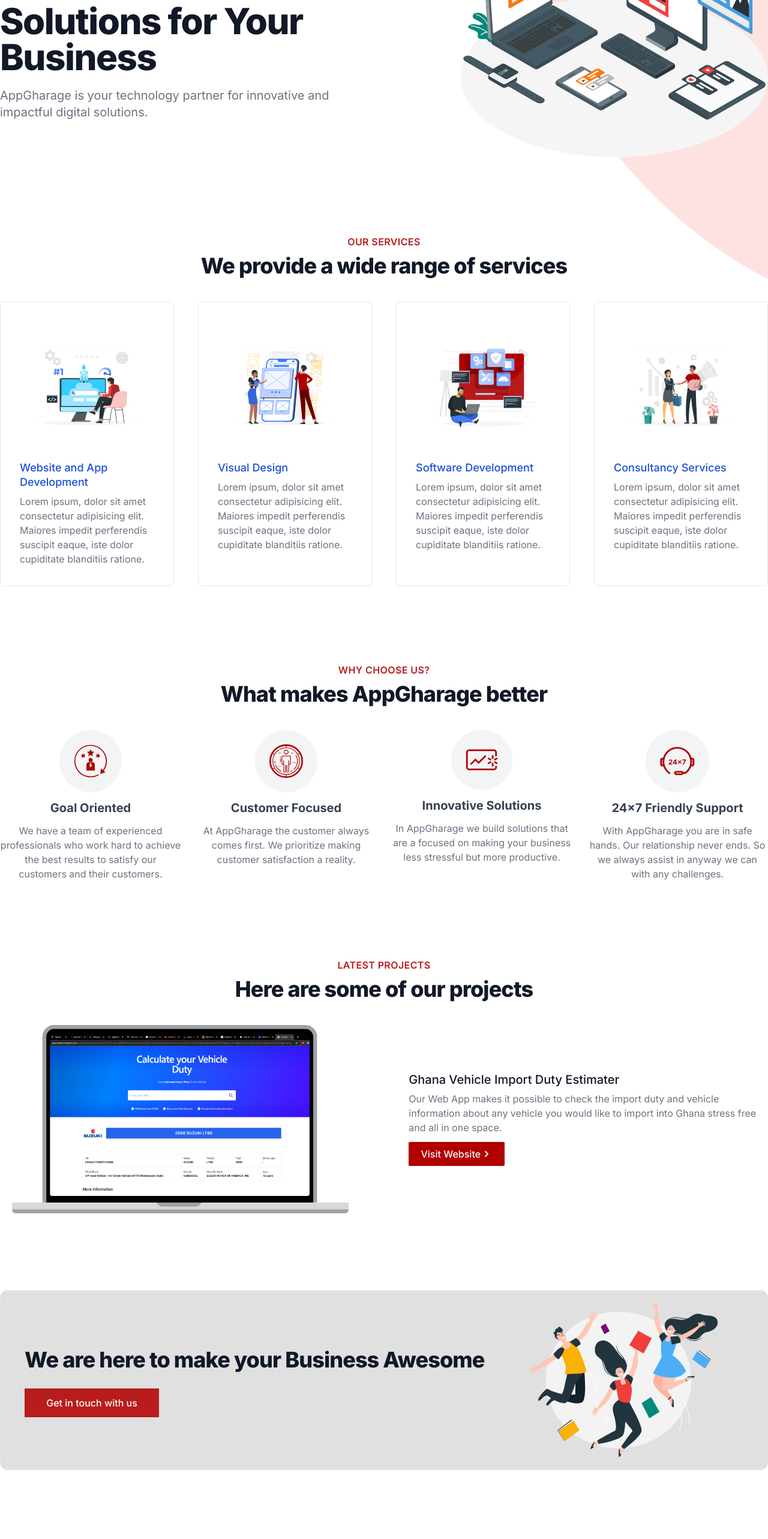
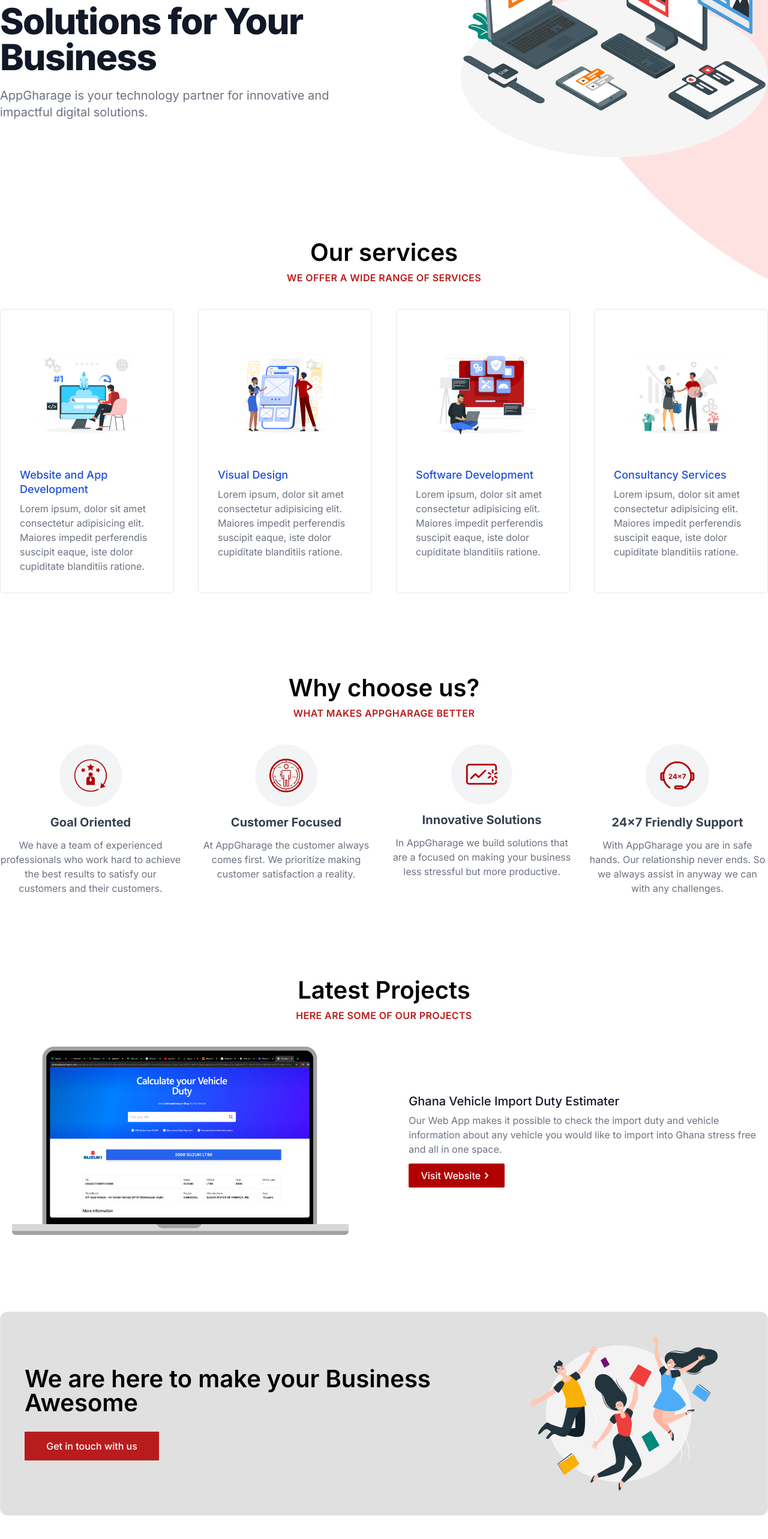
Before and after one commit to cnaallotey/appgharageWebsite, a Vue app: page / in a window 1280 px wide. Shown: the part 230-2796 px from the top of the page at 60% size. Built offline with nearby package versions, Linux system fonts and the light colour scheme.

Commit message:
ctaa reverted

```diff
--- a/src/components/cta.vue
+++ b/src/components/cta.vue
@@ -12,7 +12,8 @@
             class="w-full md:w-2/3 space-y-7 md:py-14 h-full flex flex-col justify-center"
           >
             <h1
-              class="mt-2 text-center md:text-left text-3xl leading-8 font-extrabold tracking-tight text-gray-900 sm:text-4xl"
+              class="font-semibold tracking-normal font-gray-700 text-left leading-none"
+              style="font-size: 40px"
             >
               We are here to make your Business <span class="">Awesome</span>
             </h1>
@@ -22,7 +23,7 @@
               >Get in touch with us</router-link
             >
           </div>
-          <div class="flex items-center w-full md:w-1/3 py-5">
+          <div class="flex items-center w-full md:w-1/3 py-5 md:py-10">
             <img src="../assets/ctaimage.svg" class="mx-auto" alt="" />
           </div>
         </div>
--- a/src/components/homepage.vue
+++ b/src/components/homepage.vue
@@ -41,14 +41,15 @@
         <div class="bg-white">
           <div class="max-w-7xl mx-auto px-0 sm:px-6 lg:px-8">
             <div class="lg:text-center">
+              <h1
+                class="font-semibold tracking-normal font-gray-700 text-center"
+                style="line-height: 60px; font-size: 40px"
+              >
+                Latest Projects
+              </h1>
               <h2 class="text-base text-red-700 font-semibold tracking-wide uppercase">
-                Latest Projects
+                Here are some of our projects
               </h2>
-              <p
-                class="mt-2 text-3xl leading-8 font-extrabold tracking-tight text-gray-900 sm:text-4xl"
-              >
-                Here are some of our projects
-              </p>
             </div>
           </div>
         </div>
--- a/src/components/ourservices.vue
+++ b/src/components/ourservices.vue
@@ -3,14 +3,15 @@
     <div class="bg-transparent">
       <div class="max-w-7xl mx-auto px-0 sm:px-6 lg:px-8">
         <div class="lg:text-center">
+          <h1
+            class="font-semibold tracking-normal font-gray-700 text-center"
+            style="line-height: 60px; font-size: 40px"
+          >
+            Our services
+          </h1>
           <h2 class="text-base text-red-700 font-semibold tracking-wide uppercase">
-            our services
+            We offer a wide range of services
           </h2>
-          <p
-            class="mt-2 text-3xl leading-8 font-extrabold tracking-tight text-gray-900 sm:text-4xl"
-          >
-            We provide a wide range of services
-          </p>
         </div>
       </div>
     </div>
--- a/src/components/whowearecomp.vue
+++ b/src/components/whowearecomp.vue
@@ -3,14 +3,15 @@
     <div class="bg-white">
       <div class="max-w-7xl mx-auto px-0">
         <div class="lg:text-center">
+          <h1
+            class="font-semibold tracking-normal font-gray-700 text-center"
+            style="line-height: 60px; font-size: 40px"
+          >
+            Why choose us?
+          </h1>
           <h2 class="text-base text-red-700 font-semibold tracking-wide uppercase">
-            why choose us?
+            What makes appgharage better
           </h2>
-          <p
-            class="mt-2 text-3xl leading-8 font-extrabold tracking-tight text-gray-900 sm:text-4xl"
-          >
-            What makes AppGharage better
-          </p>
         </div>
 
         <div class="flex flex-wrap -mx-3 overflow-hidden space-y-10 md:space-y-0 mt-10">
```
